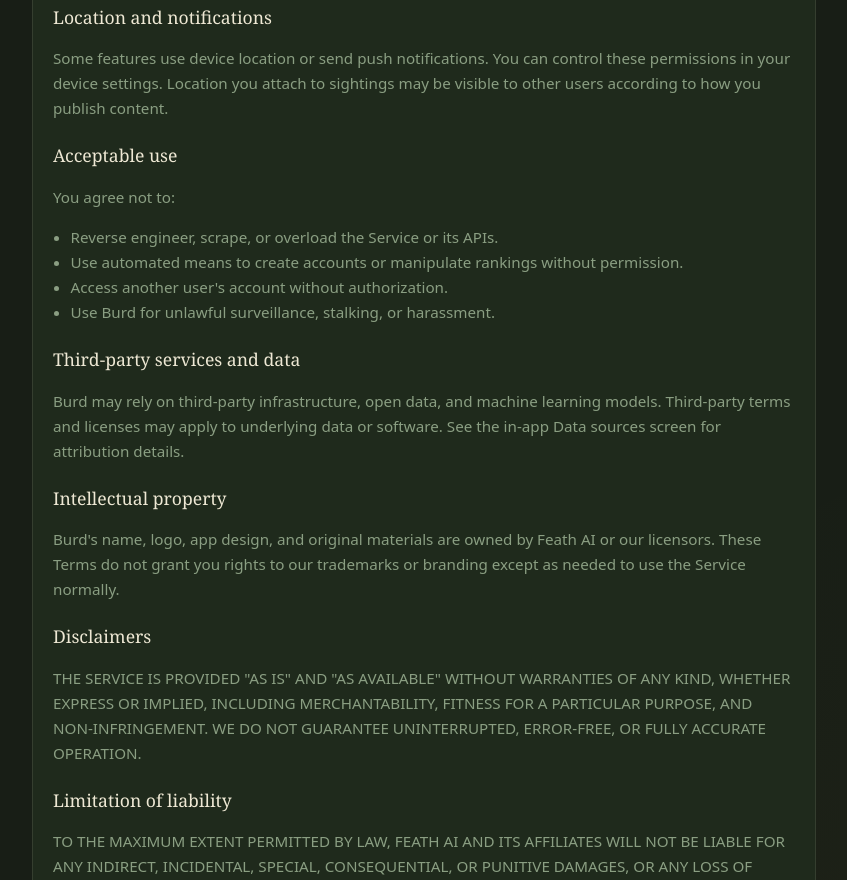
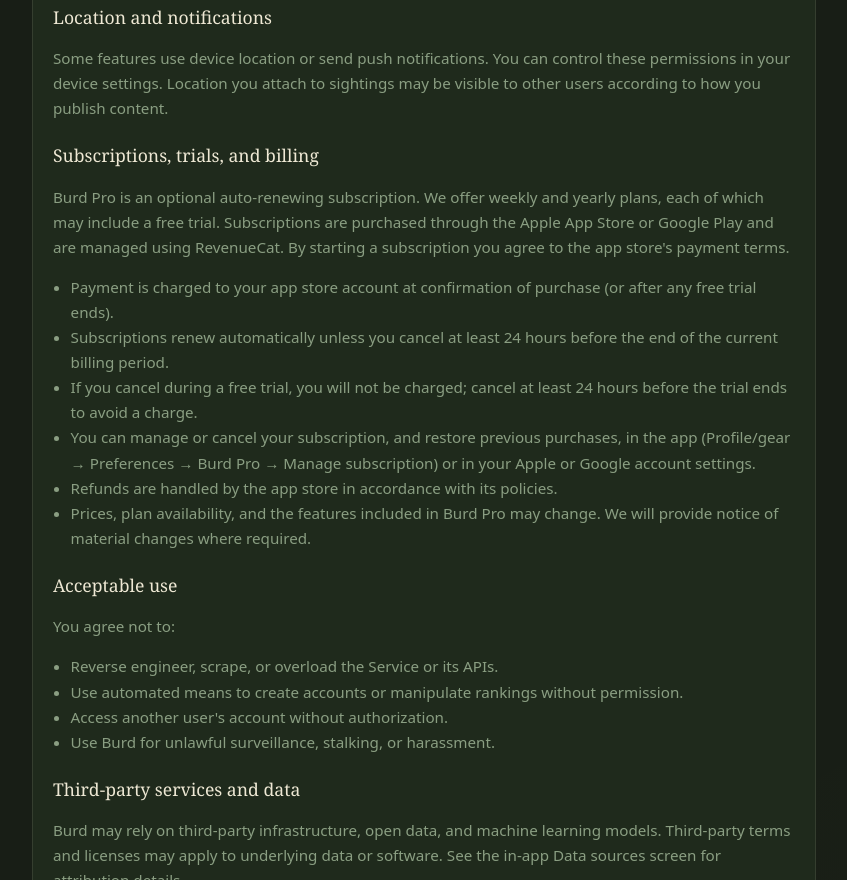
Before and after one commit to pepit0/burd, a website: page website/terms.html in a window 1280 px wide. Shown: the part 1451-2331 px from the top of the page, without its empty margins (216-1063 px from the left). Drawn offline with Linux system fonts and the light colour scheme.

Commit message:
Update privacy policy and terms for RevenueCat subscriptions

```diff
--- a/website/terms.html
+++ b/website/terms.html
@@ -87,7 +87,7 @@
       <div class="legal-page__inner">
         <section class="legal-card">
           <h1>Terms of Service</h1>
-          <p class="legal-meta">Effective date: July 21, 2026 · Last updated: July 29, 2026</p>
+          <p class="legal-meta">Effective date: July 21, 2026 · Last updated: October 7, 2026</p>
 
           <p>
             These Terms of Service ("Terms") govern your access to and use of Burd, including the
@@ -157,6 +157,38 @@
             permissions in your device settings. Location you attach to sightings may be visible to
             other users according to how you publish content.
           </p>
+
+          <h2>Subscriptions, trials, and billing</h2>
+          <p>
+            Burd Pro is an optional auto-renewing subscription. We offer weekly and yearly plans,
+            each of which may include a free trial. Subscriptions are purchased through the Apple
+            App Store or Google Play and are managed using RevenueCat. By starting a subscription
+            you agree to the app store's payment terms.
+          </p>
+          <ul>
+            <li>
+              Payment is charged to your app store account at confirmation of purchase (or after any
+              free trial ends).
+            </li>
+            <li>
+              Subscriptions renew automatically unless you cancel at least 24 hours before the end of
+              the current billing period.
+            </li>
+            <li>
+              If you cancel during a free trial, you will not be charged; cancel at least 24 hours
+              before the trial ends to avoid a charge.
+            </li>
+            <li>
+              You can manage or cancel your subscription, and restore previous purchases, in the app
+              (Profile/gear → Preferences → Burd Pro → Manage subscription) or in your Apple or
+              Google account settings.
+            </li>
+            <li>Refunds are handled by the app store in accordance with its policies.</li>
+            <li>
+              Prices, plan availability, and the features included in Burd Pro may change. We will
+              provide notice of material changes where required.
+            </li>
+          </ul>
 
           <h2>Acceptable use</h2>
           <p>You agree not to:</p>
```
Also changed, not shown: website/privacy.html (+29 -2 lines).
